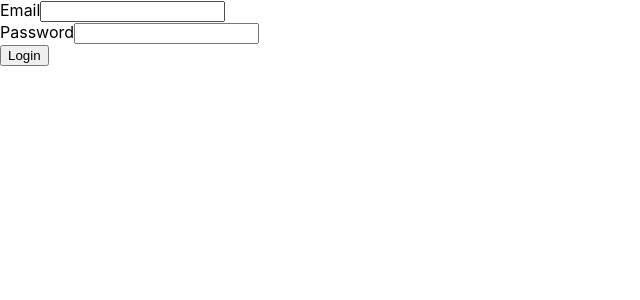
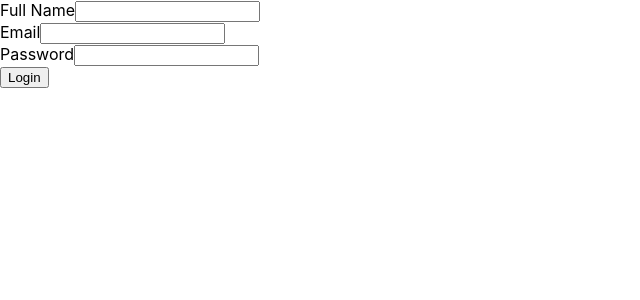
Before and after one commit to TeeeCodes/Twitter-2.0, a React (Create React App) app in the folder twitter-react/: page / in a window 1280 px wide. Shown: the top 300 px of the page, without its empty margins (0-640 px from the left). Built offline with nearby package versions, Linux system fonts and the light colour scheme.

Commit message:
Login/Register Logic Updated

```diff
--- a/twitter-react/src/App.js
+++ b/twitter-react/src/App.js
@@ -2,17 +2,20 @@ import './App.css';
 import React from 'react';
 import { BrowserRouter, Route, Switch } from 'react-router-dom';
 import { useState } from 'react';
+import Login from './Components/LogIn/LogIn';
+import NewUser from './Components/NewUser/new';
 
-import Login from './Components/LogIn/LogIn';
 
 const App=()=>{
 
-  const [email,setEmail]=useState('');
+  const [email,setEmail]=useState('login');
   const [passw, setPass]=useState('');
 
 	return(
 		<div>
-		<Login/>
+			{
+				email == Login ? <Login/> : <NewUser/>
+			}
 		</div>
 	)
 }
--- a/twitter-react/src/Components/LogIn/LogIn.js
+++ b/twitter-react/src/Components/LogIn/LogIn.js
@@ -1,10 +1,11 @@
 import React from 'react'
 import { useState } from 'react';
 
-const Login=()=>{
+const Login = (props) => {
     const [email,setEmail]=useState('');
     const [pass, setPass]=useState('');
     const [dataInput, setDataInput] = useState('');
+
     const submit = () =>{
         const info={
             email:email,
@@ -14,15 +15,15 @@ const Login=()=>{
     }
 
 	return(
-        <div>
+    <div>
         <form action="" onSubmit={submit}>
             <div>
                 <label htmlFor="email">Email</label>
-                <input type="text" name="email" id="email" value={email} onChange={(e) => setEmail(e.target.value)}/>
+                <input type="email" name="email" id="email" value={email} onChange={(e) => setEmail(e.target.value)}/>
             </div>
             <div>
                 <label htmlFor="passw">Password</label>
-                <input type="text" name="passw" id="passw" value={pass} onChange={(e) => setPass(e.target.value)}/>
+                <input type="password" name="passw" id="passw" value={pass} onChange={(e) => setPass(e.target.value)}/>
             </div>
             <button type="submit">Login</button>
         </form>
--- a/twitter-react/src/Components/NewUser/New.js
+++ b/twitter-react/src/Components/NewUser/New.js
@@ -1,10 +1,39 @@
-function newUser(){
+import React from 'react'
+import { useState } from 'react';
 
-    return(
-        <form>
-            <input></input>
+const NewUser = (props) => {
+    const [email,setEmail]= useState('');
+    const [pass, setPass]= useState('');
+    const [name, setName] = useState('');
+    const [dataInput, setDataInput] = useState('');
+
+    const submit = () =>{
+        const info={
+            email:email,
+            pass:pass
+        }
+        setDataInput([info]);
+    }
+
+	return(
+    <div>
+        <form action="" onSubmit={submit}>
+            <div>
+            <label htmlFor=''>Full Name</label>
+            <input value={name} name='' id="" placeholder=''/>
+            </div>
+            <div>
+                <label htmlFor="email">Email</label>
+                <input type="email" name="email" id="email" value={email} onChange={(e) => setEmail(e.target.value)}/>
+            </div>
+            <div>
+                <label htmlFor="passw">Password</label>
+                <input type="password" name="passw" id="passw" value={pass} onChange={(e) => setPass(e.target.value)}/>
+            </div>
+            <button type="submit">Login</button>
         </form>
-    )
+    </div>
+	)
 }
 
-export default newUser
+export default NewUser
```
